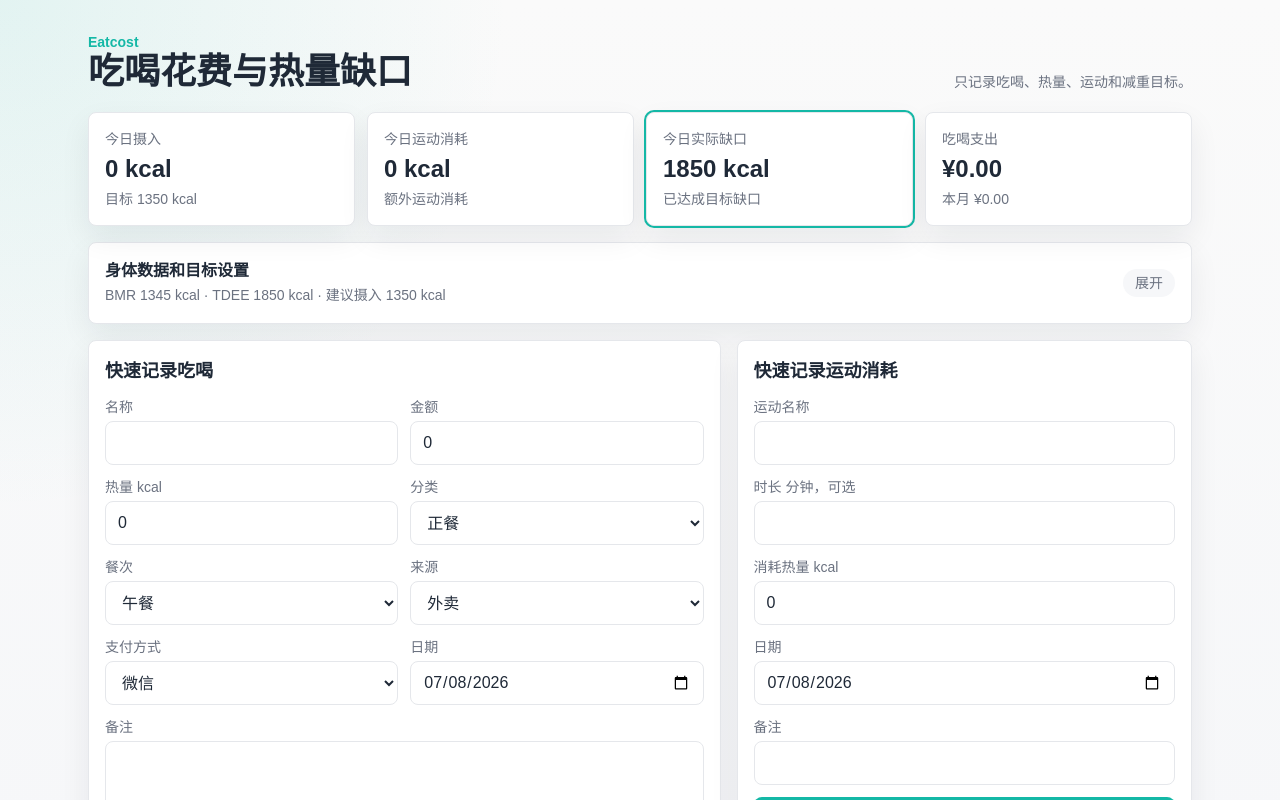
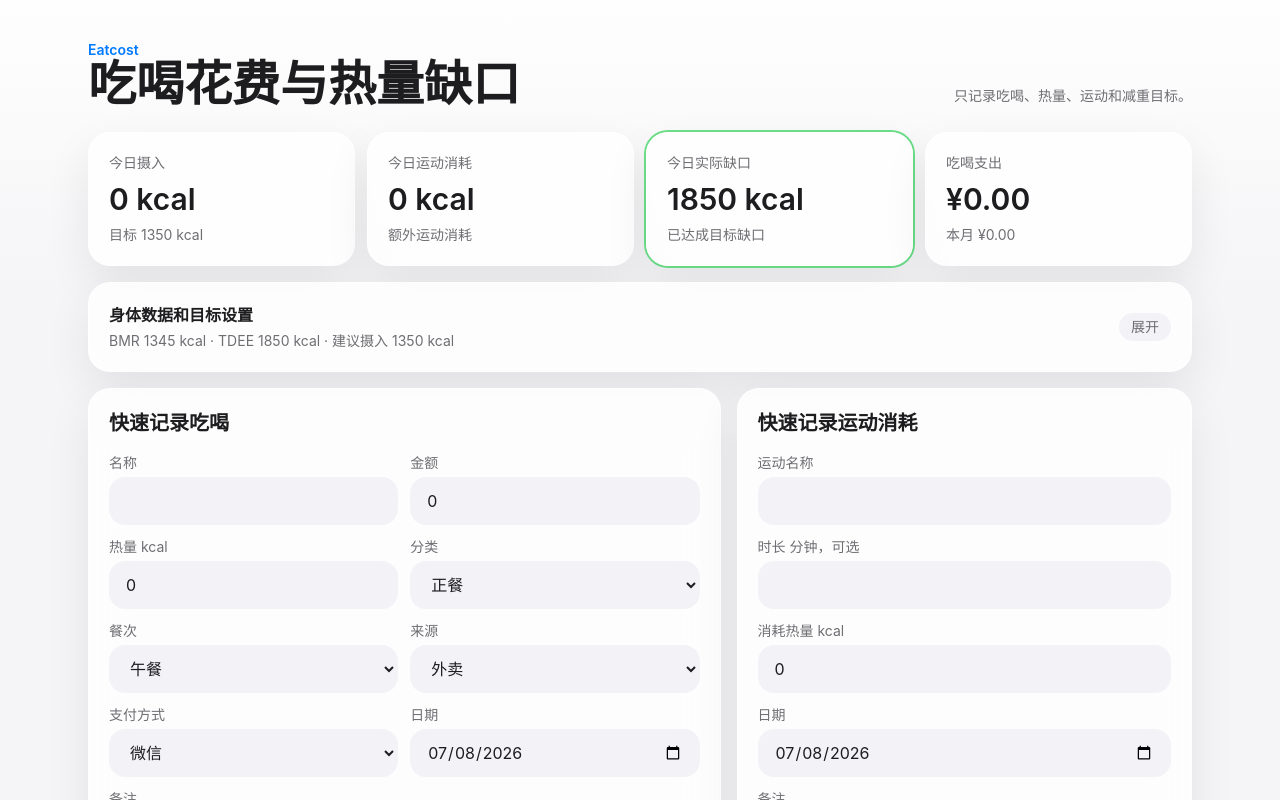
Before and after one commit to eureka777-ai/Eatcost, a Next.js app: page / in a window 1280 px wide. Shown: the top 800 px of the page. Built offline with nearby package versions, Linux system fonts and the light colour scheme.

Commit message:
Update Apple style UI

```diff
--- a/app/globals.css
+++ b/app/globals.css
@@ -3,8 +3,8 @@
 @tailwind utilities;
 
 :root {
-  color: #1f2937;
-  background: #f6f7f9;
+  color: #1d1d1f;
+  background: #f5f5f7;
 }
 
 * {
@@ -15,9 +15,11 @@ body {
   margin: 0;
   min-height: 100vh;
   background:
-    radial-gradient(circle at top left, rgba(20, 184, 166, 0.10), transparent 32rem),
-    linear-gradient(180deg, #fafafa 0%, #f6f7f9 42%, #eef1f4 100%);
-  font-family: Arial, Helvetica, sans-serif;
+    linear-gradient(180deg, rgba(255, 255, 255, 0.92) 0%, rgba(245, 245, 247, 0.98) 18rem),
+    #f5f5f7;
+  font-family: -apple-system, BlinkMacSystemFont, "SF Pro Text", "SF Pro Display", "Segoe UI", sans-serif;
+  -webkit-font-smoothing: antialiased;
+  text-rendering: optimizeLegibility;
 }
 
 input,
@@ -30,3 +32,7 @@ button {
 button {
   -webkit-tap-highlight-color: transparent;
 }
+
+::selection {
+  background: rgba(0, 122, 255, 0.18);
+}
--- a/app/page.tsx
+++ b/app/page.tsx
@@ -216,13 +216,13 @@ export default function Home() {
   }
 
   return (
-    <main className="mx-auto max-w-6xl px-4 py-5 sm:px-6 lg:py-8">
-      <header className="mb-5 flex flex-col gap-2 sm:flex-row sm:items-end sm:justify-between">
+    <main className="mx-auto max-w-6xl px-4 py-6 sm:px-6 lg:py-10">
+      <header className="mb-6 flex flex-col gap-3 sm:flex-row sm:items-end sm:justify-between">
         <div>
-          <p className="text-sm font-semibold text-mint">Eatcost</p>
-          <h1 className="text-2xl font-bold text-ink sm:text-4xl">吃喝花费与热量缺口</h1>
+          <p className="text-sm font-semibold text-apple">Eatcost</p>
+          <h1 className="text-3xl font-semibold text-ink sm:text-5xl">吃喝花费与热量缺口</h1>
         </div>
-        <p className="text-sm text-muted">只记录吃喝、热量、运动和减重目标。</p>
+        <p className="max-w-sm text-sm leading-6 text-muted sm:text-right">只记录吃喝、热量、运动和减重目标。</p>
       </header>
 
       <section className="grid gap-3 sm:grid-cols-2 lg:grid-cols-4">
@@ -237,21 +237,21 @@ export default function Home() {
         <Stat title="吃喝支出" value={money(stats.todaySpending)} note={`本月 ${money(stats.monthSpending)}`} />
       </section>
 
-      <section className="mt-4 rounded-lg border border-line bg-paper shadow-soft">
+      <section className="mt-4 overflow-hidden rounded-[22px] border border-white/70 bg-paper shadow-soft backdrop-blur-xl">
         <button
-          className="flex w-full items-center justify-between px-4 py-4 text-left"
+          className="flex w-full items-center justify-between gap-4 px-5 py-5 text-left transition hover:bg-white/50"
           onClick={() => setBodyOpen((open) => !open)}
         >
           <span>
-            <span className="block font-semibold text-ink">身体数据和目标设置</span>
-            <span className="text-sm text-muted">
+            <span className="block text-base font-semibold text-ink">身体数据和目标设置</span>
+            <span className="mt-1 block text-sm text-muted">
               BMR {metrics.bmr} kcal · TDEE {metrics.tdee} kcal · 建议摄入 {metrics.suggestedIntake} kcal
             </span>
           </span>
-          <span className="rounded-full bg-wash px-3 py-1 text-sm text-muted">{bodyOpen ? "收起" : "展开"}</span>
+          <span className="shrink-0 rounded-full bg-[#f2f2f7] px-3 py-1 text-sm font-medium text-muted">{bodyOpen ? "收起" : "展开"}</span>
         </button>
         {bodyOpen && (
-          <div className="grid gap-3 border-t border-line p-4 sm:grid-cols-2 lg:grid-cols-4">
+          <div className="grid gap-3 border-t border-line/70 p-5 sm:grid-cols-2 lg:grid-cols-4">
             <Select label="性别" value={body.gender} options={["女", "男"]} onChange={(value) => setBody({ ...body, gender: value as BodyData["gender"] })} />
             <Field label="年龄" value={body.age} onChange={(value) => setBody({ ...body, age: Number(value) })} />
             <Field label="身高 cm" value={body.height} onChange={(value) => setBody({ ...body, height: Number(value) })} />
@@ -277,9 +277,9 @@ export default function Home() {
             <Text label="日期" type="date" value={foodForm.date} onChange={(value) => setFoodForm({ ...foodForm, date: value })} />
             <label className="sm:col-span-2">
               <span className="mb-1 block text-sm text-muted">备注</span>
-              <textarea className="min-h-20 w-full rounded-lg border border-line bg-white px-3 py-2 outline-mint" value={foodForm.note} onChange={(event) => setFoodForm({ ...foodForm, note: event.target.value })} />
+              <textarea className="min-h-20 w-full rounded-2xl border border-transparent bg-[#f2f2f7] px-4 py-3 text-ink outline-none transition focus:border-apple/40 focus:bg-white focus:ring-4 focus:ring-apple/10" value={foodForm.note} onChange={(event) => setFoodForm({ ...foodForm, note: event.target.value })} />
             </label>
-            <button className="rounded-lg bg-ink px-4 py-3 font-semibold text-white sm:col-span-2">
+            <button className="rounded-2xl bg-apple px-4 py-3 font-semibold text-white shadow-[0_10px_24px_rgba(0,122,255,0.24)] transition hover:bg-[#006fe6] sm:col-span-2">
               {editingFoodId ? "保存吃喝记录" : "新增吃喝记录"}
             </button>
           </form>
@@ -292,7 +292,7 @@ export default function Home() {
             <Field label="消耗热量 kcal" value={exerciseForm.calories} onChange={(value) => setExerciseForm({ ...exerciseForm, calories: Number(value) })} />
             <Text label="日期" type="date" value={exerciseForm.date} onChange={(value) => setExerciseForm({ ...exerciseForm, date: value })} />
             <Text label="备注" value={exerciseForm.note} onChange={(value) => setExerciseForm({ ...exerciseForm, note: value })} />
-            <button className="rounded-lg bg-mint px-4 py-3 font-semibold text-white">
+            <button className="rounded-2xl bg-ink px-4 py-3 font-semibold text-white shadow-[0_10px_24px_rgba(0,0,0,0.16)] transition hover:bg-black">
               {editingExerciseId ? "保存运动记录" : "新增运动记录"}
             </button>
           </form>
@@ -339,7 +339,7 @@ export default function Home() {
             {templates.map((item) => (
               <button
                 key={`${item.name}-${item.calories}`}
-                className="flex items-center justify-between rounded-lg border border-line bg-white px-3 py-3 text-left hover:border-mint"
+              className="flex items-center justify-between rounded-2xl border border-transparent bg-[#f5f5f7] px-4 py-3 text-left transition hover:bg-white hover:shadow-[0_8px_22px_rgba(0,0,0,0.06)]"
                 onClick={() => setFoodForm({ ...foodForm, ...item })}
               >
                 <span>
@@ -353,7 +353,7 @@ export default function Home() {
                 </span>
               </button>
             ))}
-            <button className="rounded-lg border border-dashed border-line px-3 py-3 text-sm text-muted" onClick={() => setTemplates(defaultTemplates)}>
+            <button className="rounded-2xl border border-dashed border-line px-3 py-3 text-sm font-medium text-muted transition hover:border-apple hover:text-apple" onClick={() => setTemplates(defaultTemplates)}>
               恢复默认模板
             </button>
           </div>
@@ -383,8 +383,8 @@ function stripId<T extends { id: string }>(item: T): Omit<T, "id"> {
 
 function Card({ title, children, className = "" }: { title: string; children: React.ReactNode; className?: string }) {
   return (
-    <section className={`rounded-lg border border-line bg-paper p-4 shadow-soft ${className}`}>
-      <h2 className="mb-3 text-lg font-bold text-ink">{title}</h2>
+    <section className={`rounded-[22px] border border-white/70 bg-paper p-5 shadow-soft backdrop-blur-xl ${className}`}>
+      <h2 className="mb-4 text-xl font-semibold text-ink">{title}</h2>
       {children}
     </section>
   );
@@ -392,10 +392,10 @@ function Card({ title, children, className = "" }: { title: string; children: Re
 
 function Stat({ title, value, note, strong = false }: { title: string; value: string; note?: string; strong?: boolean }) {
   return (
-    <div className={`rounded-lg border border-line bg-paper p-4 shadow-soft ${strong ? "ring-2 ring-mint" : ""}`}>
-      <p className="text-sm text-muted">{title}</p>
-      <p className="mt-1 text-2xl font-bold text-ink">{value}</p>
-      {note && <p className="mt-1 text-sm text-muted">{note}</p>}
+    <div className={`rounded-[22px] border border-white/70 bg-paper p-5 shadow-soft backdrop-blur-xl ${strong ? "ring-2 ring-mint/70" : ""}`}>
+      <p className="text-sm font-medium text-muted">{title}</p>
+      <p className="mt-2 text-3xl font-semibold tracking-normal text-ink">{value}</p>
+      {note && <p className="mt-2 text-sm leading-5 text-muted">{note}</p>}
     </div>
   );
 }
@@ -431,7 +431,7 @@ function Text({
     <label>
       <span className="mb-1 block text-sm text-muted">{label}</span>
       <input
-        className="h-11 w-full rounded-lg border border-line bg-white px-3 outline-mint"
+        className="h-12 w-full rounded-2xl border border-transparent bg-[#f2f2f7] px-4 text-ink outline-none transition placeholder:text-[#8e8e93] focus:border-apple/40 focus:bg-white focus:ring-4 focus:ring-apple/10"
         type={type}
         step={step}
         value={value}
@@ -456,7 +456,7 @@ function Select({
     <label>
       <span className="mb-1 block text-sm text-muted">{label}</span>
       <select
-        className="h-11 w-full rounded-lg border border-line bg-white px-3 outline-mint"
+        className="h-12 w-full rounded-2xl border border-transparent bg-[#f2f2f7] px-4 text-ink outline-none transition focus:border-apple/40 focus:bg-white focus:ring-4 focus:ring-apple/10"
         value={value}
         onChange={(event) => onChange(event.target.value)}
       >
@@ -482,17 +482,17 @@ function RecordRow({
   onDelete: () => void;
 }) {
   return (
-    <div className="flex flex-col gap-3 rounded-lg border border-line bg-white p-3 sm:flex-row sm:items-center sm:justify-between">
+    <div className="flex flex-col gap-3 rounded-2xl border border-transparent bg-[#f5f5f7] p-4 sm:flex-row sm:items-center sm:justify-between">
       <div>
         <p className="font-semibold text-ink">{title}</p>
         <p className="text-sm text-muted">{meta}</p>
       </div>
       <div className="flex items-center justify-between gap-3 sm:justify-end">
         <p className="font-semibold text-ink">{value}</p>
-        <button className="rounded-lg bg-wash px-3 py-2 text-sm text-ink" onClick={onEdit}>
+        <button className="rounded-full bg-white px-4 py-2 text-sm font-medium text-apple shadow-[0_1px_2px_rgba(0,0,0,0.06)]" onClick={onEdit}>
           编辑
         </button>
-        <button className="rounded-lg bg-red-50 px-3 py-2 text-sm text-tomato" onClick={onDelete}>
+        <button className="rounded-full bg-[#fff1f0] px-4 py-2 text-sm font-medium text-tomato" onClick={onDelete}>
           删除
         </button>
       </div>
--- a/tailwind.config.ts
+++ b/tailwind.config.ts
@@ -8,16 +8,17 @@ const config: Config = {
   theme: {
     extend: {
       colors: {
-        ink: "#1f2937",
-        muted: "#6b7280",
-        line: "#e5e7eb",
-        paper: "#ffffff",
-        wash: "#f6f7f9",
-        mint: "#14b8a6",
-        tomato: "#ef4444"
+        ink: "#1d1d1f",
+        muted: "#6e6e73",
+        line: "#d2d2d7",
+        paper: "rgba(255, 255, 255, 0.82)",
+        wash: "#f5f5f7",
+        mint: "#30d158",
+        tomato: "#ff3b30",
+        apple: "#007aff"
       },
       boxShadow: {
-        soft: "0 12px 30px rgba(15, 23, 42, 0.07)"
+        soft: "0 18px 45px rgba(0, 0, 0, 0.08)"
       }
     }
   },
```
